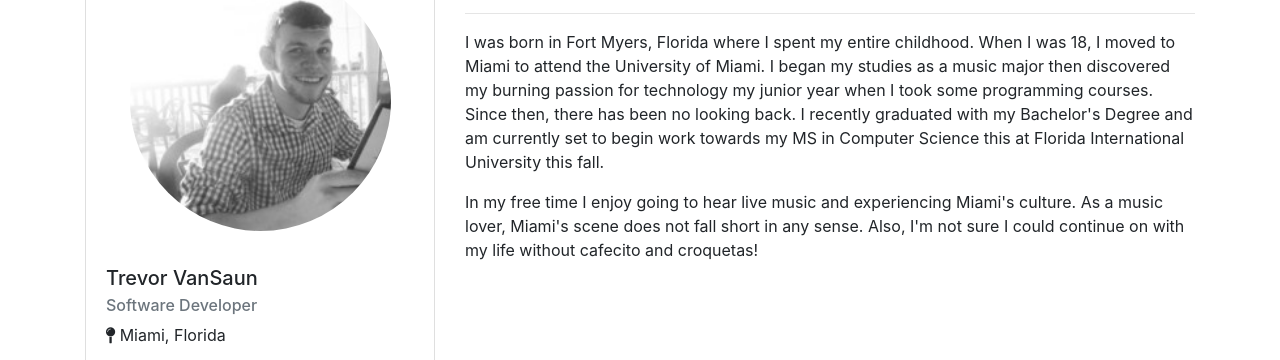
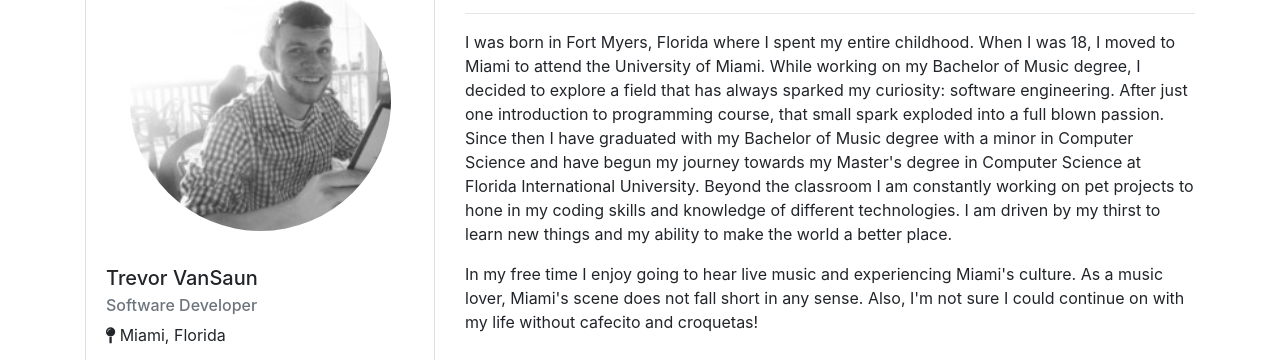
Before and after one commit to tvansaun/tvansaun.github.io, a plain HTML site: page about.html in a window 1280 px wide. Shown: the part 137-497 px from the top of the page. Drawn offline with nearby package versions, Linux system fonts and the light colour scheme.

Commit message:
Update about section

```diff
--- a/about.html
+++ b/about.html
@@ -88,13 +88,7 @@
           <hr />
           <p class="text-left">
             I was born in Fort Myers, Florida where I spent my entire childhood.
-            When I was 18, I moved to Miami to attend the University of Miami. I
-            began my studies as a music major then discovered my burning passion
-            for technology my junior year when I took some programming courses.
-            Since then, there has been no looking back. I recently graduated
-            with my Bachelor's Degree and am currently set to begin work towards
-            my MS in Computer Science this at Florida International University
-            this fall.
+            When I was 18, I moved to Miami to attend the University of Miami. While working on my Bachelor of Music degree, I decided to explore a field that has always sparked my curiosity: software engineering. After just one introduction to programming course, that small spark exploded into a full blown passion. Since then I have graduated with my Bachelor of Music degree with a minor in Computer Science and have begun my journey towards my Master's degree in Computer Science at Florida International University. Beyond the classroom I am constantly working on pet projects to hone in my coding skills and knowledge of different technologies. I am driven by my thirst to learn new things and my ability to make the world a better place.
           </p>
           <p class="text-left">
             In my free time I enjoy going to hear live music and experiencing
```
Also changed, not shown: 1 other file.
